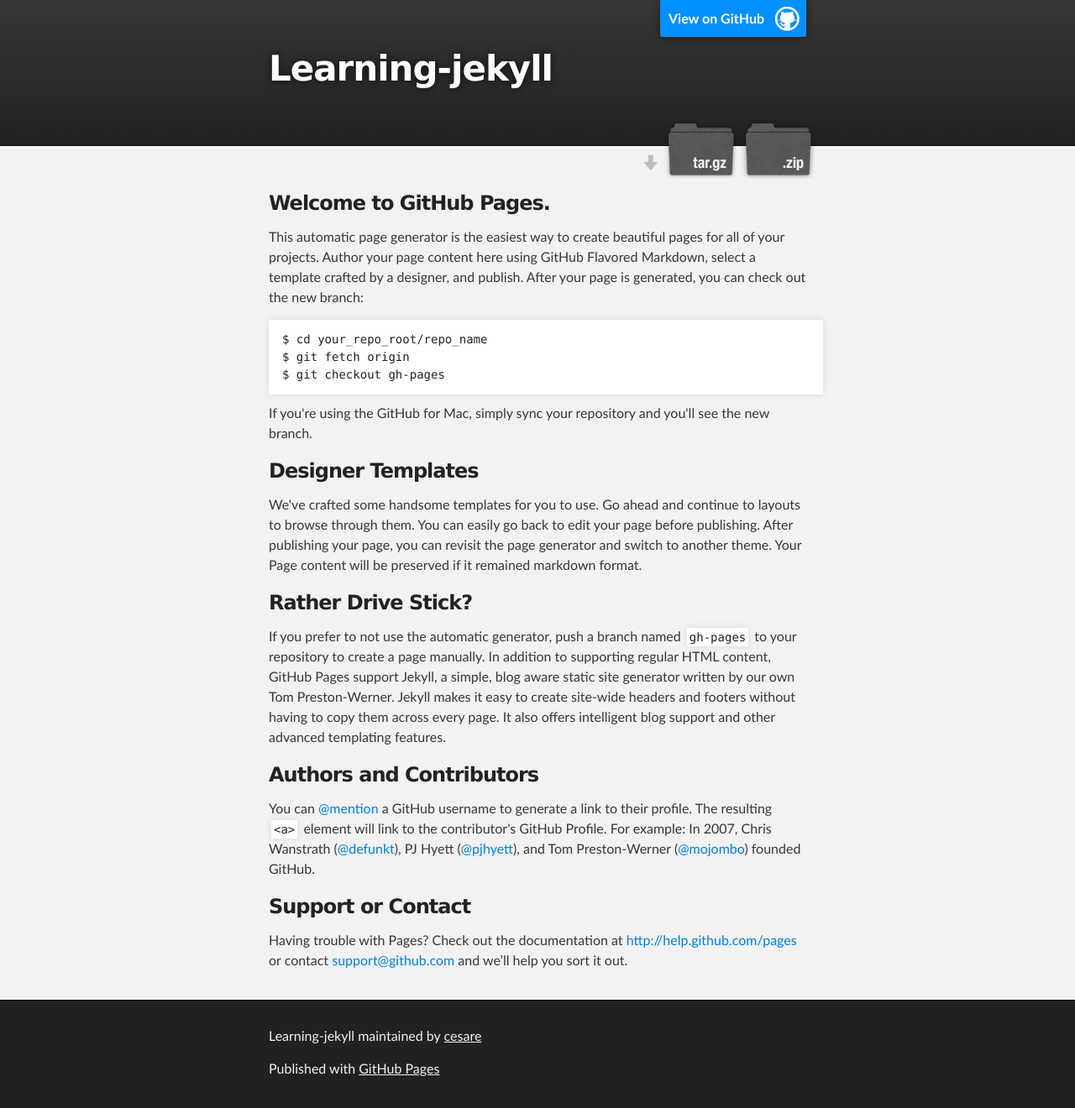
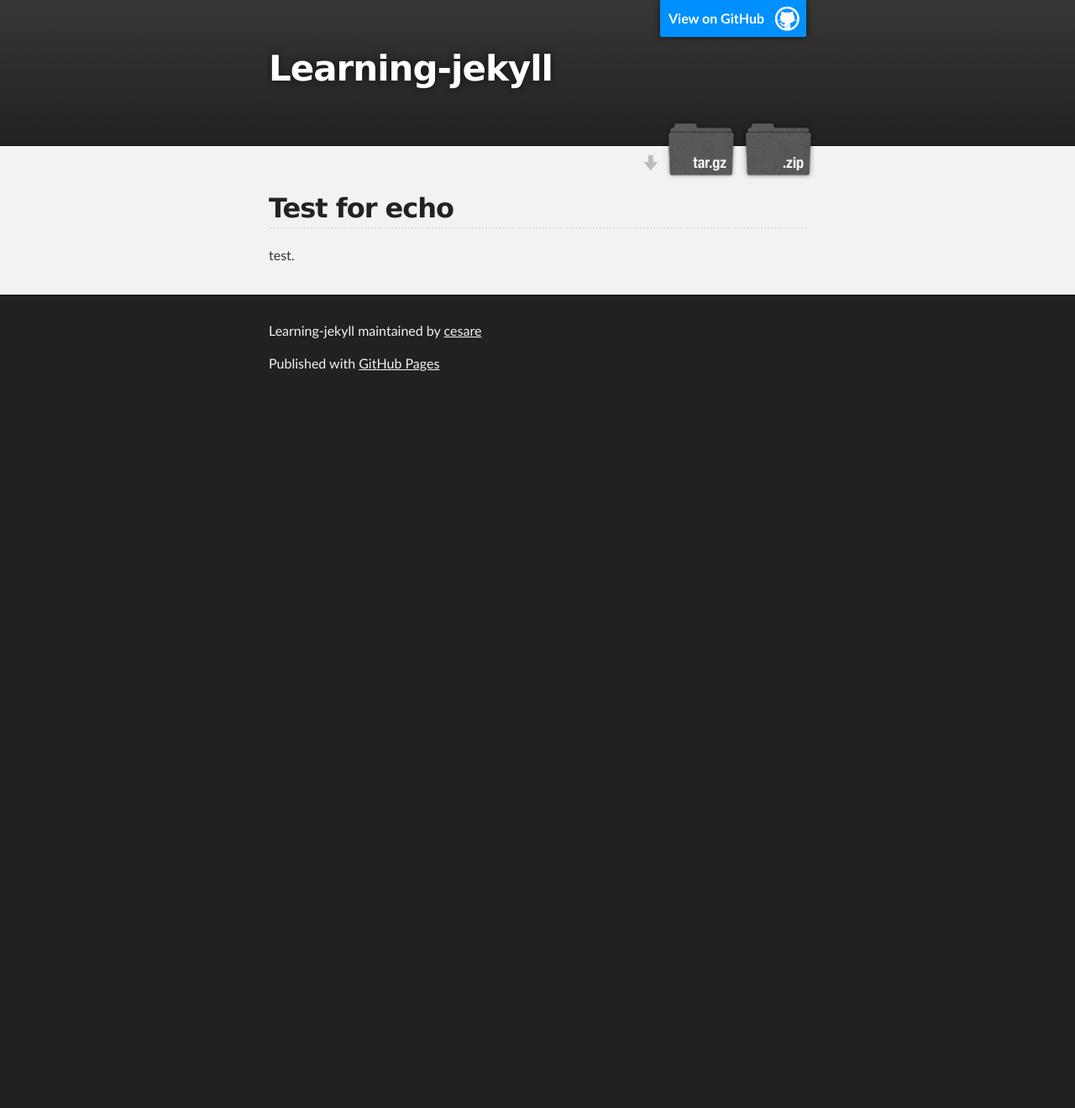
Before and after one commit to cesare/learning-jekyll, a Jekyll site: the page built from index.md, in a window 1280 px wide. Shown: the whole page at 84% size. Built offline with Jekyll 4.4.1, drawn with Linux system fonts in a browser that asks for light colours; Markdown is read by kramdown in place of the engine named in the settings; after the commit the page ends 900 px from its top, so only the background shows below that.

Commit message:
Set the layout

```diff
--- a/_layouts/default.html
+++ b/_layouts/default.html
@@ -1,44 +1,46 @@
 <!DOCTYPE html>
 <html>
-    <head>
-        <meta charset="utf-8">
-        <meta http-equiv="X-UA-Compatible" content="IE=edge,chrome=1">
-        <title>{{ page.title }}</title>
-        <meta name="viewport" content="width=device-width">
 
-        <!-- syntax highlighting CSS -->
-        <link rel="stylesheet" href="/css/syntax.css">
+  <head>
+    <meta charset='utf-8' />
+    <meta http-equiv="X-UA-Compatible" content="chrome=1" />
+    <meta name="description" content="Learning-jekyll : " />
 
-        <!-- Custom CSS -->
-        <link rel="stylesheet" href="/css/main.css">
+    <link rel="stylesheet" type="text/css" media="screen" href="stylesheets/stylesheet.css">
 
-    </head>
-    <body>
+    <title>Learning-jekyll</title>
+  </head>
 
-        <div class="site">
-          <div class="header">
-            <h1 class="title"><a href="/">{{ site.name }}</a></h1>
-            <a class="extra" href="/">home</a>
-          </div>
+  <body>
 
-          {{ content }}
+    <!-- HEADER -->
+    <div id="header_wrap" class="outer">
+        <header class="inner">
+          <a id="forkme_banner" href="https://github.com/cesare/learning-jekyll">View on GitHub</a>
 
-          <div class="footer">
-            <div class="contact">
-              <p>
-                Your Name<br />
-                What You Are<br />
-                you@example.com
-              </p>
-            </div>
-            <div class="contact">
-              <p>
-                <a href="https://github.com/yourusername">github.com/yourusername</a><br />
-                <a href="https://twitter.com/yourusername">twitter.com/yourusername</a><br />
-              </p>
-            </div>
-          </div>
-        </div>
+          <h1 id="project_title">Learning-jekyll</h1>
+          <h2 id="project_tagline"></h2>
 
-    </body>
+            <section id="downloads">
+              <a class="zip_download_link" href="https://github.com/cesare/learning-jekyll/zipball/master">Download this project as a .zip file</a>
+              <a class="tar_download_link" href="https://github.com/cesare/learning-jekyll/tarball/master">Download this project as a tar.gz file</a>
+            </section>
+        </header>
+    </div>
+
+    <!-- MAIN CONTENT -->
+    <div id="main_content_wrap" class="outer">
+      <section id="main_content" class="inner">
+        {{content}}
+      </section>
+    </div>
+
+    <!-- FOOTER  -->
+    <div id="footer_wrap" class="outer">
+      <footer class="inner">
+        <p class="copyright">Learning-jekyll maintained by <a href="https://github.com/cesare">cesare</a></p>
+        <p>Published with <a href="http://pages.github.com">GitHub Pages</a></p>
+      </footer>
+    </div>
+  </body>
 </html>
--- a/index.html
+++ /dev/null
@@ -1,79 +0,0 @@
-<!DOCTYPE html>
-<html>
-
-  <head>
-    <meta charset='utf-8' />
-    <meta http-equiv="X-UA-Compatible" content="chrome=1" />
-    <meta name="description" content="Learning-jekyll : " />
-
-    <link rel="stylesheet" type="text/css" media="screen" href="stylesheets/stylesheet.css">
-
-    <title>Learning-jekyll</title>
-  </head>
-
-  <body>
-
-    <!-- HEADER -->
-    <div id="header_wrap" class="outer">
-        <header class="inner">
-          <a id="forkme_banner" href="https://github.com/cesare/learning-jekyll">View on GitHub</a>
-
-          <h1 id="project_title">Learning-jekyll</h1>
-          <h2 id="project_tagline"></h2>
-
-            <section id="downloads">
-              <a class="zip_download_link" href="https://github.com/cesare/learning-jekyll/zipball/master">Download this project as a .zip file</a>
-              <a class="tar_download_link" href="https://github.com/cesare/learning-jekyll/tarball/master">Download this project as a tar.gz file</a>
-            </section>
-        </header>
-    </div>
-
-    <!-- MAIN CONTENT -->
-    <div id="main_content_wrap" class="outer">
-      <section id="main_content" class="inner">
-        <h3>
-<a name="welcome-to-github-pages" class="anchor" href="#welcome-to-github-pages"><span class="octicon octicon-link"></span></a>Welcome to GitHub Pages.</h3>
-
-<p>This automatic page generator is the easiest way to create beautiful pages for all of your projects. Author your page content here using GitHub Flavored Markdown, select a template crafted by a designer, and publish. After your page is generated, you can check out the new branch:</p>
-
-<pre><code>$ cd your_repo_root/repo_name
-$ git fetch origin
-$ git checkout gh-pages
-</code></pre>
-
-<p>If you're using the GitHub for Mac, simply sync your repository and you'll see the new branch.</p>
-
-<h3>
-<a name="designer-templates" class="anchor" href="#designer-templates"><span class="octicon octicon-link"></span></a>Designer Templates</h3>
-
-<p>We've crafted some handsome templates for you to use. Go ahead and continue to layouts to browse through them. You can easily go back to edit your page before publishing. After publishing your page, you can revisit the page generator and switch to another theme. Your Page content will be preserved if it remained markdown format.</p>
-
-<h3>
-<a name="rather-drive-stick" class="anchor" href="#rather-drive-stick"><span class="octicon octicon-link"></span></a>Rather Drive Stick?</h3>
-
-<p>If you prefer to not use the automatic generator, push a branch named <code>gh-pages</code> to your repository to create a page manually. In addition to supporting regular HTML content, GitHub Pages support Jekyll, a simple, blog aware static site generator written by our own Tom Preston-Werner. Jekyll makes it easy to create site-wide headers and footers without having to copy them across every page. It also offers intelligent blog support and other advanced templating features.</p>
-
-<h3>
-<a name="authors-and-contributors" class="anchor" href="#authors-and-contributors"><span class="octicon octicon-link"></span></a>Authors and Contributors</h3>
-
-<p>You can <a href="https://github.com/blog/821" class="user-mention">@mention</a> a GitHub username to generate a link to their profile. The resulting <code>&lt;a&gt;</code> element will link to the contributor's GitHub Profile. For example: In 2007, Chris Wanstrath (<a href="https://github.com/defunkt" class="user-mention">@defunkt</a>), PJ Hyett (<a href="https://github.com/pjhyett" class="user-mention">@pjhyett</a>), and Tom Preston-Werner (<a href="https://github.com/mojombo" class="user-mention">@mojombo</a>) founded GitHub.</p>
-
-<h3>
-<a name="support-or-contact" class="anchor" href="#support-or-contact"><span class="octicon octicon-link"></span></a>Support or Contact</h3>
-
-<p>Having trouble with Pages? Check out the documentation at <a href="http://help.github.com/pages">http://help.github.com/pages</a> or contact <a href="mailto:support@github.com">support@github.com</a> and we’ll help you sort it out.</p>
-      </section>
-    </div>
-
-    <!-- FOOTER  -->
-    <div id="footer_wrap" class="outer">
-      <footer class="inner">
-        <p class="copyright">Learning-jekyll maintained by <a href="https://github.com/cesare">cesare</a></p>
-        <p>Published with <a href="http://pages.github.com">GitHub Pages</a></p>
-      </footer>
-    </div>
-
-
-
-  </body>
-</html>
--- /dev/null
+++ b/index.md
@@ -0,0 +1,6 @@
+---
+layout: default
+---
+## Test for echo
+
+test.
```
